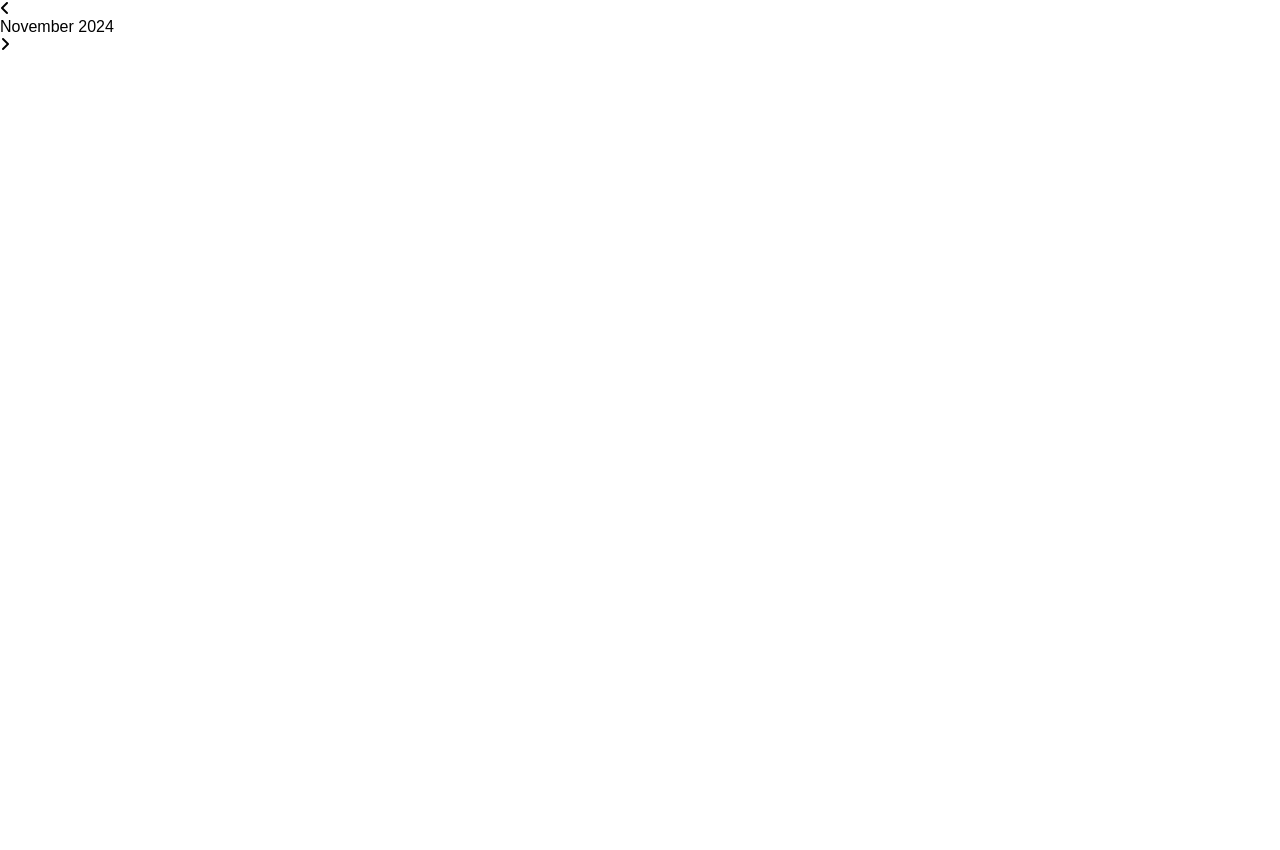
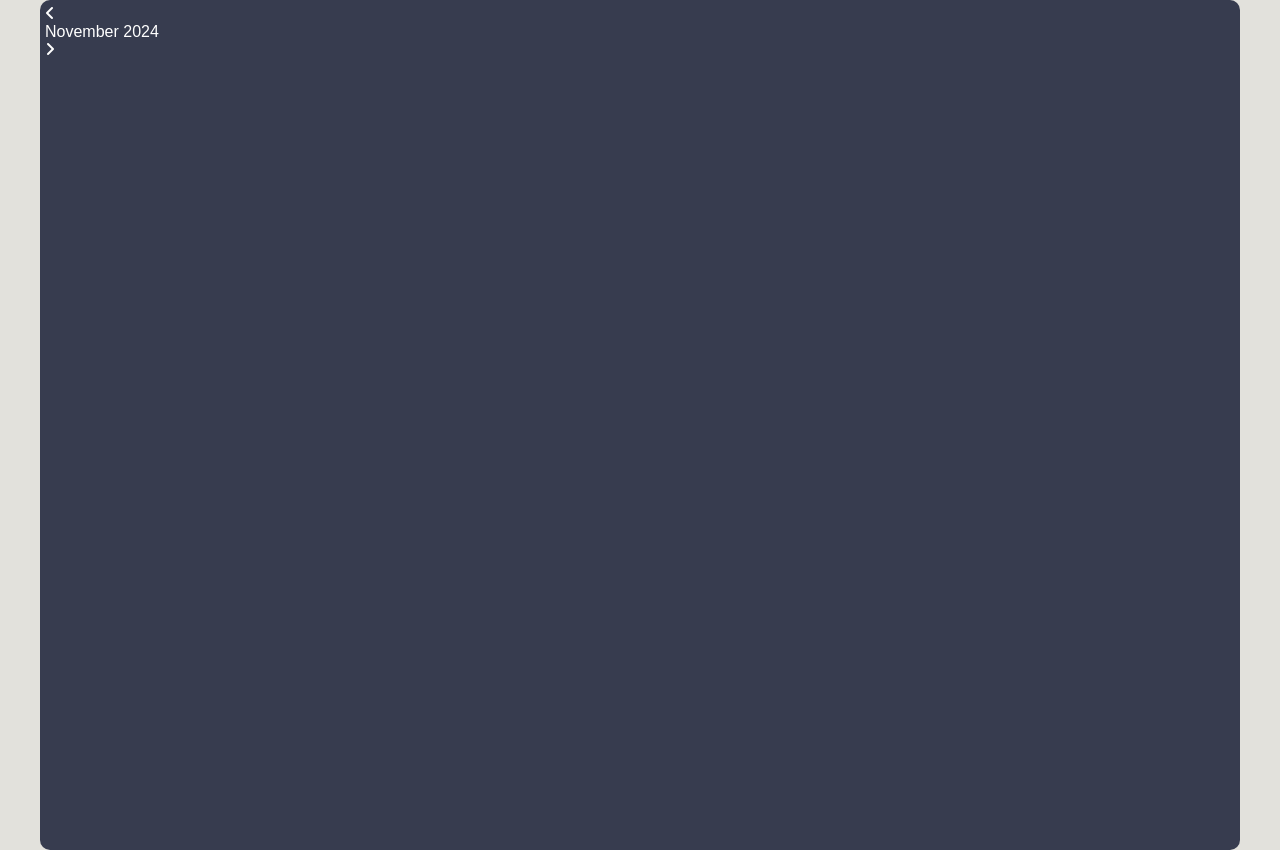
Before and after one commit to sconett/calendar, a plain HTML site: page index.html in a window 1280 px wide. Before the commit the page ends 800 px from the top, so only its background shows below. Drawn offline with Linux system fonts and the light colour scheme.

Commit message:
Style changes

```diff
--- a/style.css
+++ b/style.css
@@ -8,3 +8,23 @@
   box-sizing: border-box;
   font-family: "Poppins", sans-serif;
 }
+
+body {
+  min-height: 100vh;
+  display: flex;
+  align-items: center;
+  justify-content: center;
+  background-color: #e2e1dc;
+}
+
+.container {
+  position: relative;
+  width: 1200px;
+  min-height: 850px;
+  margin: 0 auto;
+  padding: 5px;
+  color: #fff;
+  display: flex;
+  border-radius: 10px;
+  background-color: #373c4f;
+}
```
